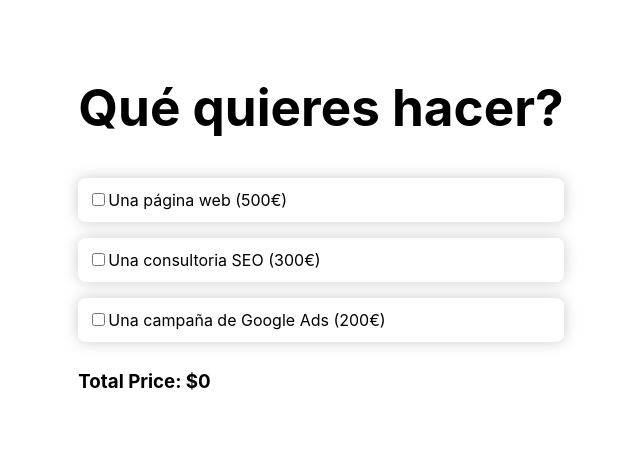
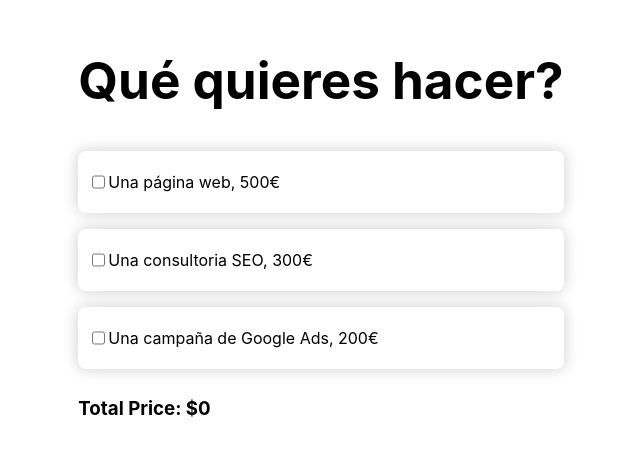
Before and after one commit to treee97/sprint-7, a React (Vite) app: page / in a window 1280 px wide. Shown: the part 170-626 px from the top of the page, without its empty margins (319-959 px from the left). Built offline with nearby package versions, Linux system fonts and the light colour scheme.

Commit message:
ex 1 completed

```diff
--- a/src/App.tsx
+++ b/src/App.tsx
@@ -24,6 +24,7 @@ function App() {
 		const updateCheckedState = isCheckedState.map((item, index) =>
 			index === itemPosition ? !item : item
       //esto marca la casilla. si el indice es identico a la posicion entonces se devuelve el valor contrario del item, que es true;
+      //tener en cuenta que no podemos poner "true" en el ternario. O sino siempre sera true, siendo imposible uncheckearlo
 		);
 
 		setIsCheckedState(updateCheckedState);
@@ -41,10 +42,12 @@ function App() {
 		setTotal(totalPrice);
 	};
 
-  // useEffect(() => {
-  //   console.log("this is the Total", total);
+  useEffect(() => {
+    console.log("state isCheckedState", isCheckedState);
 
-  // }, [total])
+    console.log("this is the Total", total);
+
+  }, [isCheckedState])
   return (
 		<>
 			<CheckboxContainer>
--- a/src/components/Checkbox/Checkbox.tsx
+++ b/src/components/Checkbox/Checkbox.tsx
@@ -8,18 +8,22 @@ type checkboxProp = {
 }
 
 const CheckboxItem = styled.div`
-padding: 10px;
+display: flex;
+padding: 3px 10px;
 border-radius: 8px;
 margin: .5rem 0;
 box-shadow: 0 0 15px rgba(0, 0, 0, .20)
 `
-const Checkbox = ({text}: checkboxProp) => {
+const Checkbox = ({text, isChecked, onChange, price}: checkboxProp) => {
   return (
     <CheckboxItem>
         <input
           type="checkbox"
+          checked={isChecked}
+          onChange={onChange}
         />
-        {text}
+        <p>{text}, {price}€</p>
+        {/* renderizado condicional aqui? Si esta isCheckedState === true ?  */}
     </CheckboxItem>
   )
 }
--- a/src/constants/checkboxData.tsx
+++ b/src/constants/checkboxData.tsx
@@ -1,14 +1,14 @@
 const checkboxData = [
     {
-        text: "Una página web (500€)",
+        text: "Una página web",
         price: 500
     },
     {
-        text: "Una consultoria SEO (300€)",
+        text: "Una consultoria SEO",
         price: 300
     },
     {
-        text: "Una campaña de Google Ads (200€)",
+        text: "Una campaña de Google Ads",
         price: 200
     }
 ]
```
